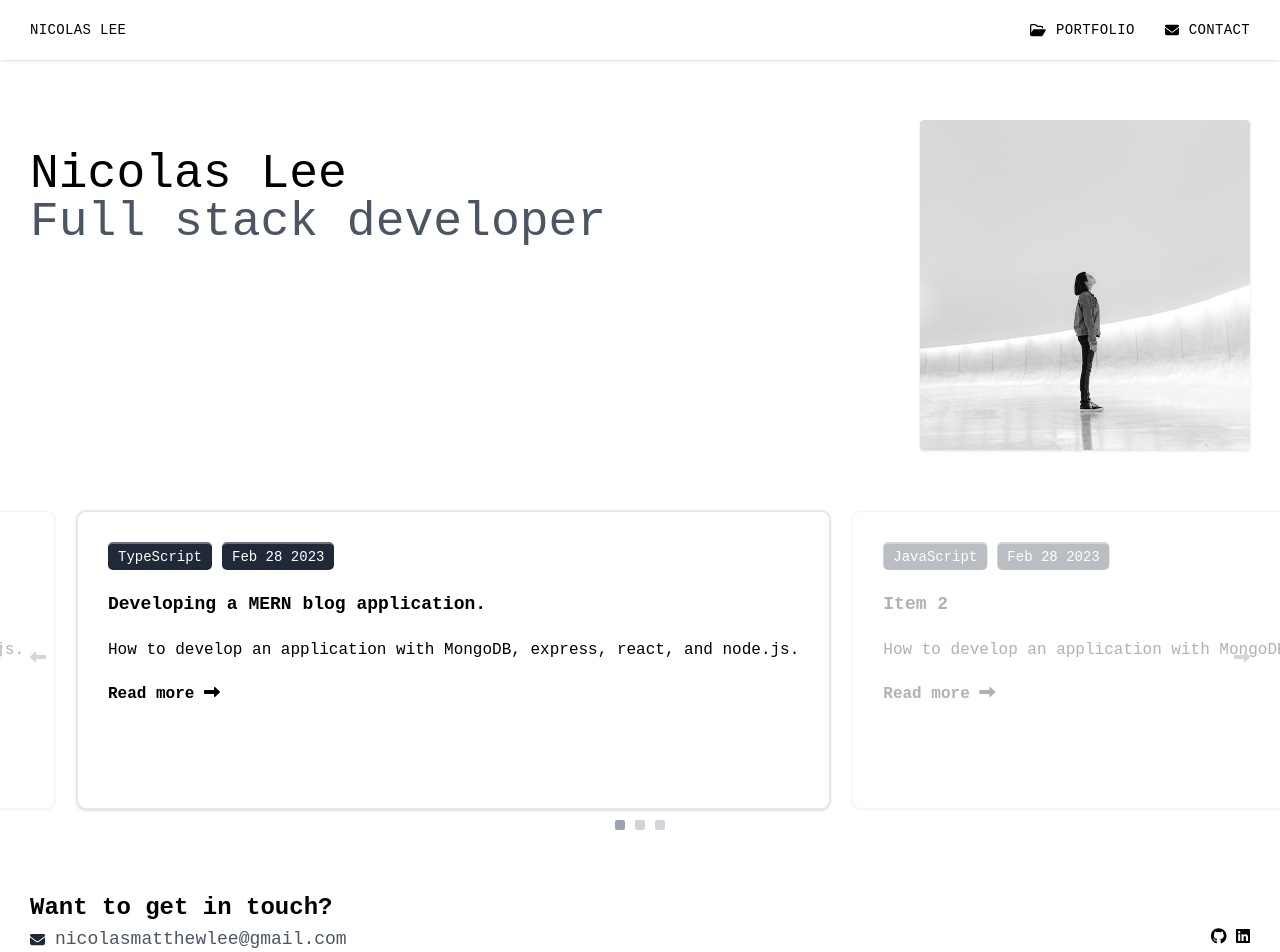
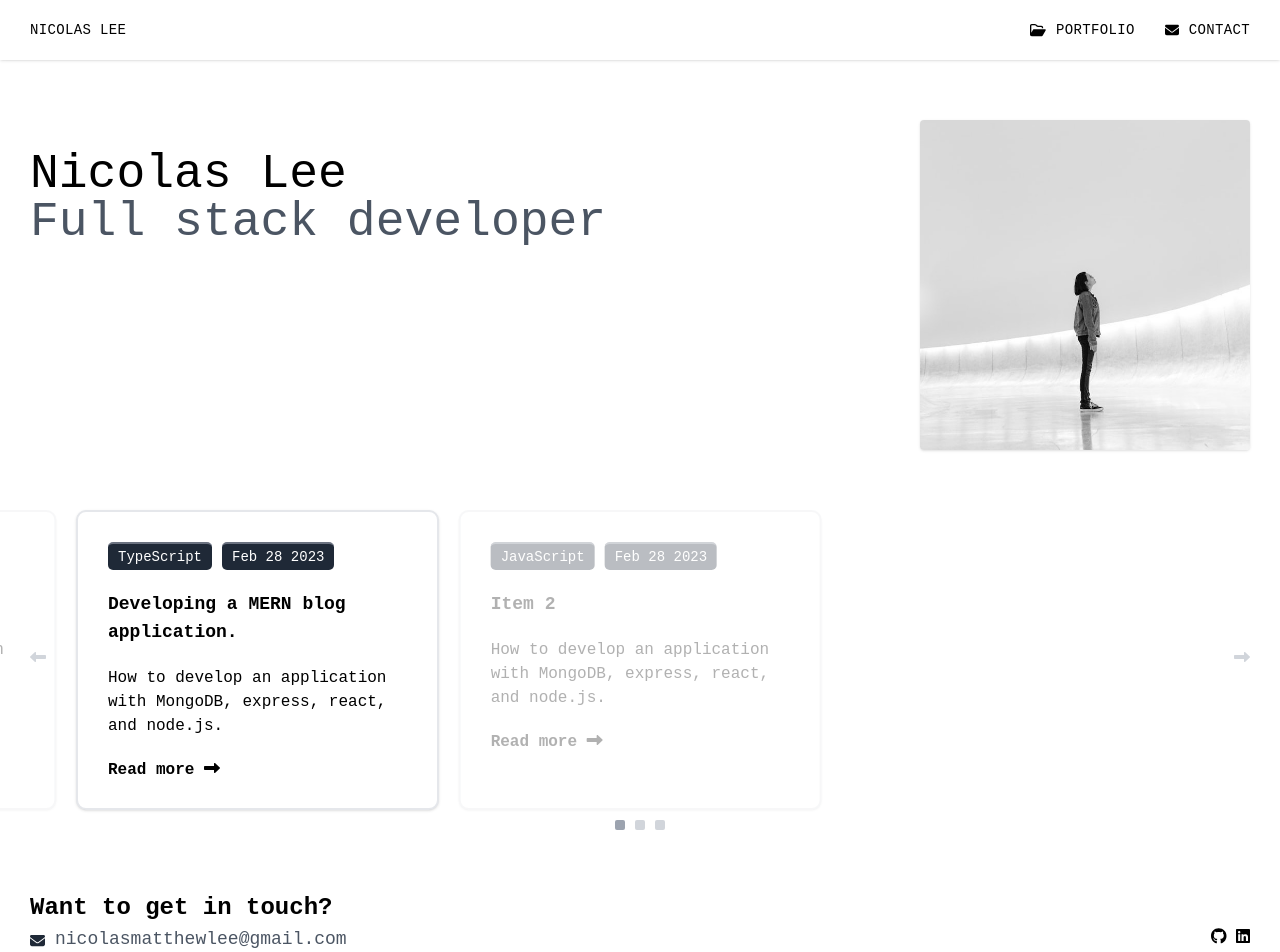
Before and after one commit to nicolasmatthewlee/personal-site, a React (Create React App) app: page / in a window 1280 px wide. Shown: the top 952 px of the page. Built offline with nearby package versions, Linux system fonts and the light colour scheme.

Commit message:
porfolio columns resizes responsively to length, going to 2-col at md and 3-col at xl; implemented by setting length of each project container for each breakpoint

```diff
--- a/src/components/footer.tsx
+++ b/src/components/footer.tsx
@@ -10,7 +10,7 @@ export const Footer = () => {
         <div className="text-[18px] flex flex-1 items-center text-gray-600">
           <FontAwesomeIcon
             icon={faEnvelope}
-            className="mr-[10px] text-[15px] text-gray-800"
+            className="mr-[10px] text-[15px] text-gray-800 pt-[2px]"
           />
           <a href="mailto:nicolasmatthewlee@gmail.com">
             nicolasmatthewlee@gmail.com
--- a/src/components/portfolio.tsx
+++ b/src/components/portfolio.tsx
@@ -56,7 +56,7 @@ export const Portfolio = () => {
             <div
               key={`project${i}`}
               className={
-                `px-[10px] bg-white absolute translate-x-[${
+                `w-full md:w-1/2 xl:w-1/3 px-[10px] bg-white absolute translate-x-[${
                   getIndex(position + i) * 100 - 100
                 }%] transition-all duration-[500ms]` +
                 // if looping around, go behind other elements
```
